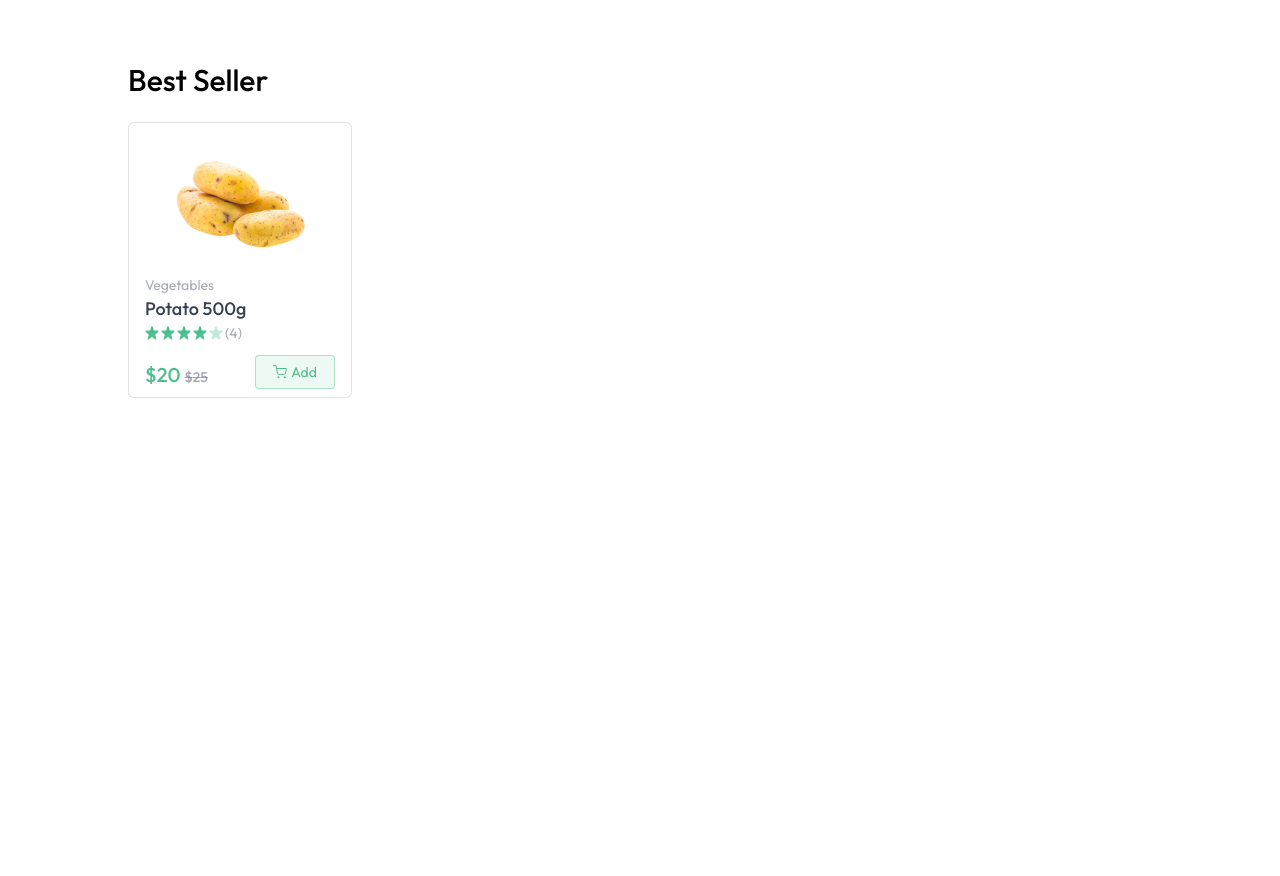
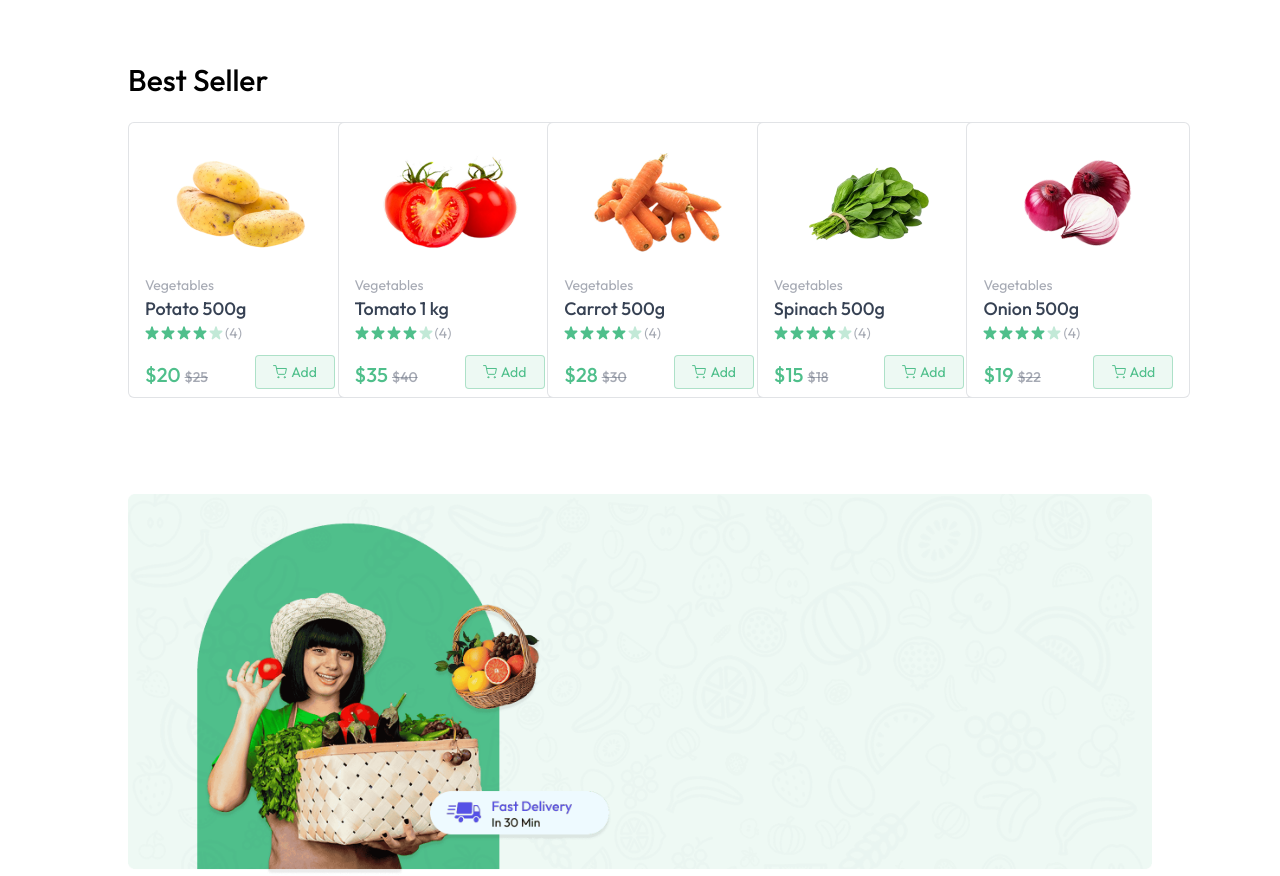
Before and after one commit to GyanendraYadav7715/Grocery_E-cmmerce, a React (Vite) app in the folder client/: page / in a window 1280 px wide. Shown: the part 814-1690 px from the top of the page. Before the commit the page ends 1212 px from the top, so only its background shows below. Built offline with nearby package versions, Linux system fonts and the light colour scheme.

Commit message:
bottom banner added

```diff
--- a/client/src/components/BestSeller.jsx
+++ b/client/src/components/BestSeller.jsx
@@ -3,16 +3,20 @@ import { useAppContext } from "../context/AppContext";
 
 const BestSeller = () => {
   const { products } = useAppContext();
+
   return (
     <div className="mt-16">
-         <p className="text-2xl md:text-3xl font-medium">Best Seller</p>
-         <div className="grid grid-cols-2 sm:grid-cols-3 md:grid-cols-5 lg:grid-cols-6 xl:grid-cols-7 mt-6 gap-6 ">
-            <div>
-                <ProductCard product={products[0]}/>
-           </div>
-         </div>
-       </div>
-  )
-}
+      <p className="text-2xl md:text-3xl font-medium">Best Seller</p>
+      <div className="grid grid-cols-1 sm:grid-cols-3 md:grid-cols-4 md:gap-6 lg:grid-cols-5 mt-6 gap-2" >
+        {products
+          .filter((product) => product.inStock)
+          .slice(0, 5)
+          .map((product) => (
+            <ProductCard key={product._id} product={product} />
+          ))}
+      </div>
+    </div>
+  );
+};
 
-export default BestSeller
+export default BestSeller;
--- /dev/null
+++ b/client/src/components/BottomBanner.jsx
@@ -0,0 +1,20 @@
+import { assets } from "../assets/assets";
+
+const BottomBanner = () => {
+    return (
+      <div className="relative mt-24">
+        <img
+          className="w-full hidden md:block"
+          src={assets.bottom_banner_image}
+          alt="Banner"
+        />
+        <img
+          className="w-full  md:hidden"
+          src={assets.bottom_banner_image_sm}
+          alt="Banner"
+        />
+      </div>
+    );
+};
+
+export default BottomBanner;
--- a/client/src/components/ProductCard.jsx
+++ b/client/src/components/ProductCard.jsx
@@ -14,7 +14,7 @@ const ProductCard = ({ product }) => {
   if (!product) return null;
 
   return (
-    <div className="border border-gray-500/20 rounded-md md:px-4 px-3 py-2 bg-white min-w-56 max-w-56 w-full">
+    <div className="border border-gray-500/20 rounded-md md:px-4 px-3 py-2 bg-white md:min-w-56 md:max-w-56 w-full">
       <div className="group cursor-pointer flex items-center justify-center px-2">
         <img
           className="group-hover:scale-105 transition max-w-26 md:max-w-36"
@@ -54,7 +54,7 @@ const ProductCard = ({ product }) => {
           <div className="text-primary">
             {!cartItems[product._id] ? (
               <button
-                className="flex items-center justify-center gap-1 bg-primary/10 border border-primary/40 md:w-[80px] w-[64px] h-[34px] rounded text-primary"
+                className="flex items-center justify-center gap-1 bg-primary/10 border border-primary/40 md:w-[80px] w-[64px] h-[34px] rounded text-primary cursor-pointer"
                 onClick={() => addToCart(product._id)}
               >
                 <img src={assets.cart_icon} alt="cart_icon" />
--- a/client/src/pages/Home.jsx
+++ b/client/src/pages/Home.jsx
@@ -1,12 +1,14 @@
 import MainBanner from "../components/MainBanner"
 import Categories from "../components/Categories"
 import BestSeller from "../components/BestSeller"
+import BottomBanner from "../components/BottomBanner"
 const Home = () => {
   return (
       <div className='mt-10'>
       <MainBanner />
       <Categories />
-      <BestSeller/>
+      <BestSeller />
+      <BottomBanner/>
     </div>
   )
 }
```
